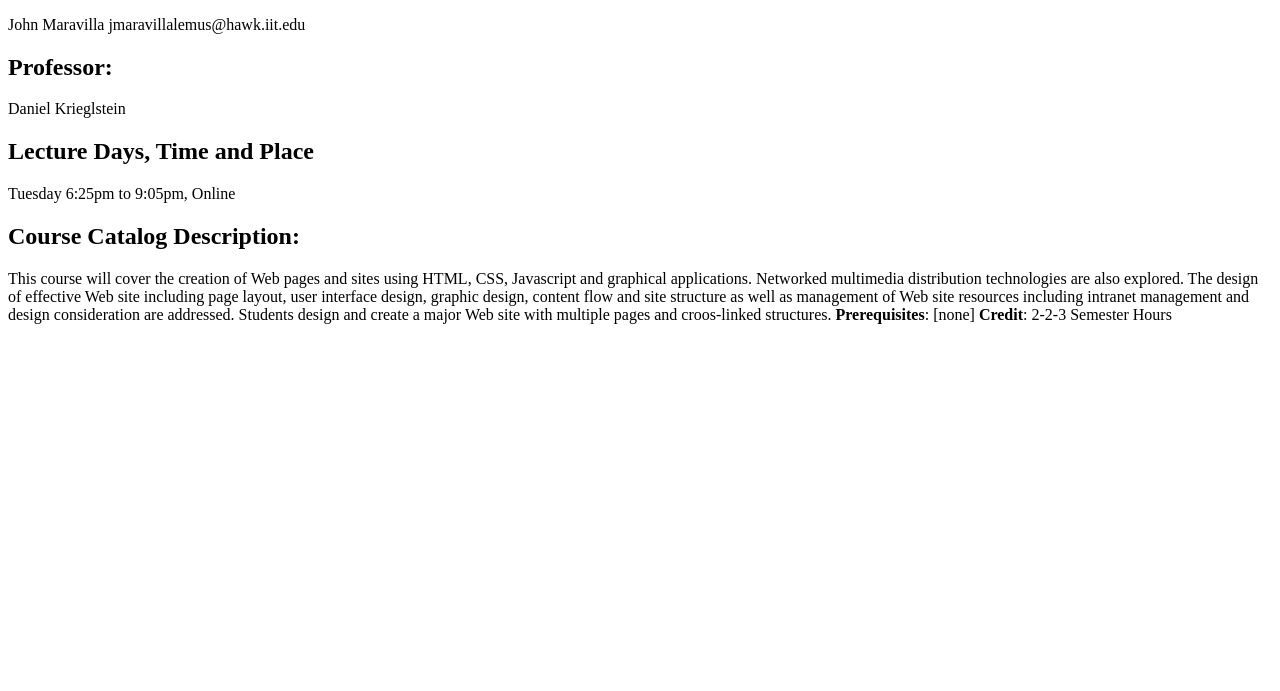
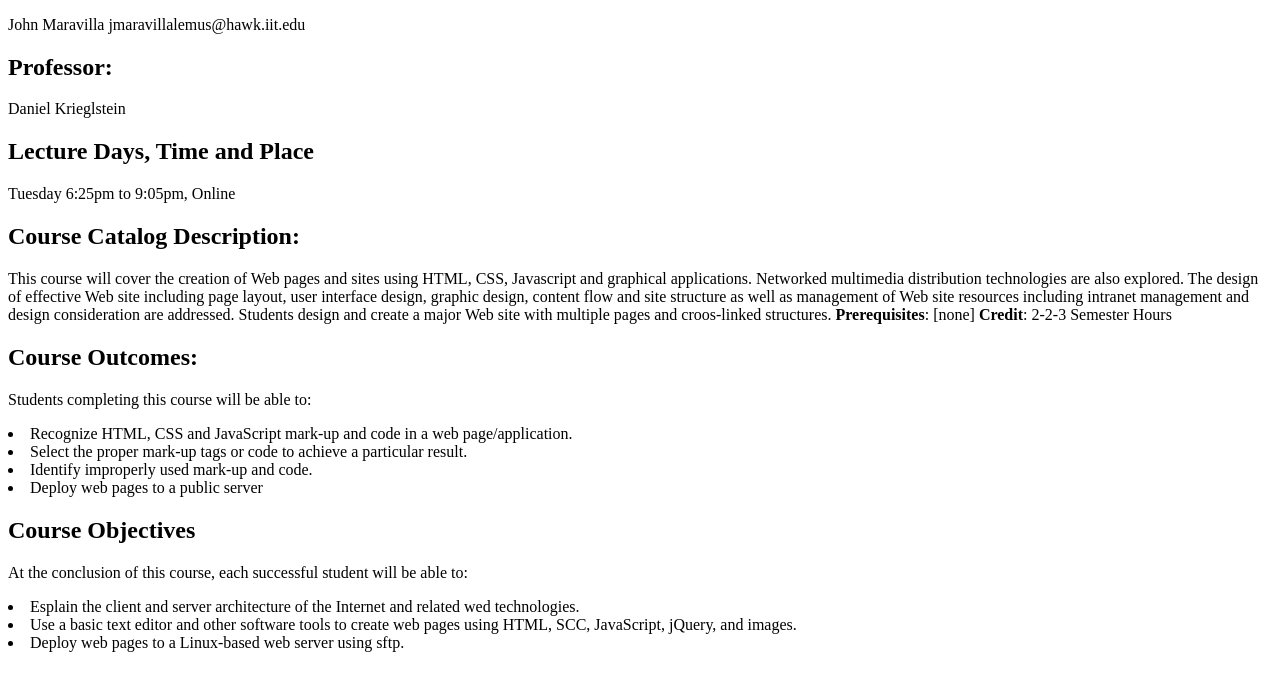
Before and after one commit to StudiedQuill/lab2, a plain HTML site: page index.html in a window 1280 px wide. Shown: the part 105-796 px from the top of the page. Drawn offline with Linux system fonts and the light colour scheme.

Commit message:
Second half of the page
Finished writing the second half and will now test it to see if I need to change anything.

```diff
--- a/index.html
+++ b/index.html
@@ -16,5 +16,16 @@
 	<p>This course will cover the creation of Web pages and sites using HTML, CSS, Javascript and graphical applications. Networked multimedia distribution technologies are also explored. The design
 	 of effective Web site including page layout, user interface design, graphic design, content flow and site structure as well as management of Web site resources including intranet management and
 	 design consideration are addressed. Students design and create a major Web site with multiple pages and croos-linked structures. <strong>Prerequisites</strong>: [none] <strong>Credit</strong>: 2-2-3 Semester Hours</p>
+	 <h2>Course Outcomes:</h2>
+	 <p>Students completing this course will be able to:</p>
+	 <li>Recognize HTML, CSS and JavaScript mark-up and code in a web page/application.</li>
+	 <li>Select the proper mark-up tags or code to achieve a particular result.</li>
+	 <li>Identify improperly used mark-up and code.</li>
+	 <li>Deploy web pages to a public server</li>
+	 <h2>Course Objectives</h2>
+	 <p> At the conclusion of this course, each successful student will be able to:</p>
+	 <li>Esplain the client and server architecture of the Internet and related wed technologies.</li>
+	 <li>Use a basic text editor and other software tools to create web pages using HTML, SCC, JavaScript, jQuery, and images.</li>
+	 <li>Deploy web pages to a Linux-based web server using sftp.</li>
 </body>
 </html>
```
